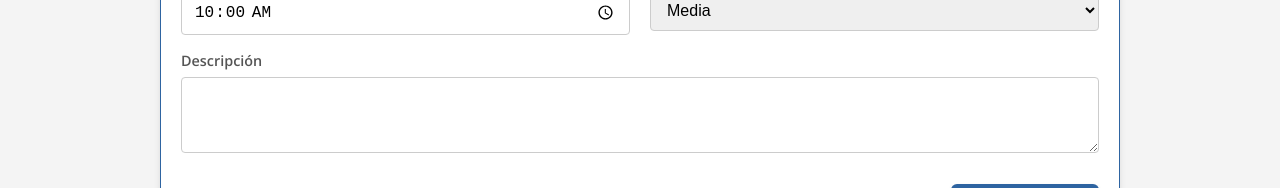
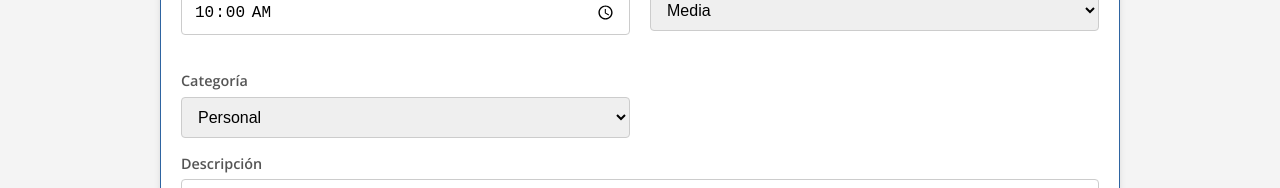
Before and after one commit to Nxusxr/proyecto_final_react, a Next.js app in the folder front/: page / in a window 1280 px wide. Shown: the part 389-577 px from the top of the page. Built offline with nearby package versions, Linux system fonts and the light colour scheme; no server answers.

Commit message:
Actualización para inicialización de InitialFormState

```diff
--- a/front/src/components/TaskForm.js
+++ b/front/src/components/TaskForm.js
@@ -2,20 +2,6 @@
 
 import React, { useState } from 'react';
 import '../styles/TaskForm.css'; // Importamos el archivo de estilos CSS
-
-// Estructura de Tarea (solo para referencia)
-/*
-{
-  id: string,
-  title: string,
-  description: string,
-  date: string,
-  time: string,
-  status: 'pending' | 'in-progress' | 'completed',
-  priority: 'low' | 'medium' | 'high',
-  category: string,
-}
-*/
 
 const initialFormState = {
   title: '',
@@ -23,6 +9,7 @@ const initialFormState = {
   date: new Date().toISOString().split('T')[0], // Fecha de hoy por defecto
   time: '10:00',
   priority: 'medium',
+  category: 'personal',
 };
 
 export default function TaskForm({ onAddTask }) {
@@ -42,9 +29,7 @@ export default function TaskForm({ onAddTask }) {
     // Simulación de creación de Tarea con un ID temporal
     const newTask = {
       ...formData,
-      id: Date.now().toString(), // ID simple por ahora
-      status: 'pending',
-      category: 'personal',
+      status: 0, // Pendiente por defecto
     };
 
     // Llama a la función que viene por prop para manejar la lógica
@@ -115,6 +100,24 @@ export default function TaskForm({ onAddTask }) {
             <option value="low">Baja</option>
           </select>
         </div>
+
+        {/* Categoría */}
+        <div className="form-group">
+          <label htmlFor="category">Categoría</label>
+          <select
+            id="category"
+            name="category"
+            value={formData.category}
+            onChange={handleChange}
+            className="input-field"
+          >
+            <option value="personal">Personal</option>
+            <option value="work">Trabajo</option>
+            <option value="study">Estudio</option>
+            <option value="health">Salud</option>
+          </select>
+        </div>
+
       </div>
 
       {/* Descripción */}
```
